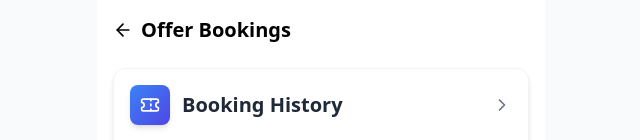
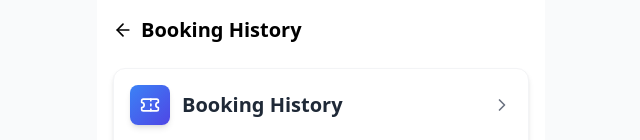
Before and after one commit to DevxD98/Owner-s-page, a React (Vite) app: page /booking-status in a window 1280 px wide. Shown: the top 140 px of the page, without its empty margins (319-959 px from the left). Built offline with nearby package versions, Linux system fonts and the light colour scheme.

Commit message:
Refactor BookingStatusPage layout and fix data loading bug

```diff
--- a/src/pages/BookingStatusPage.jsx
+++ b/src/pages/BookingStatusPage.jsx
@@ -12,7 +12,7 @@
         <button onClick={() => navigate(-1)} className="mr-2">
           <ArrowLeft size={20} />
         </button>
-        <h1 className="text-xl font-bold">Offer Bookings</h1>
+        <h1 className="text-xl font-bold">Booking History</h1>
       </div>
 
       <BookingStatusContainer showSearch={true} showAllItems={true} />
```
